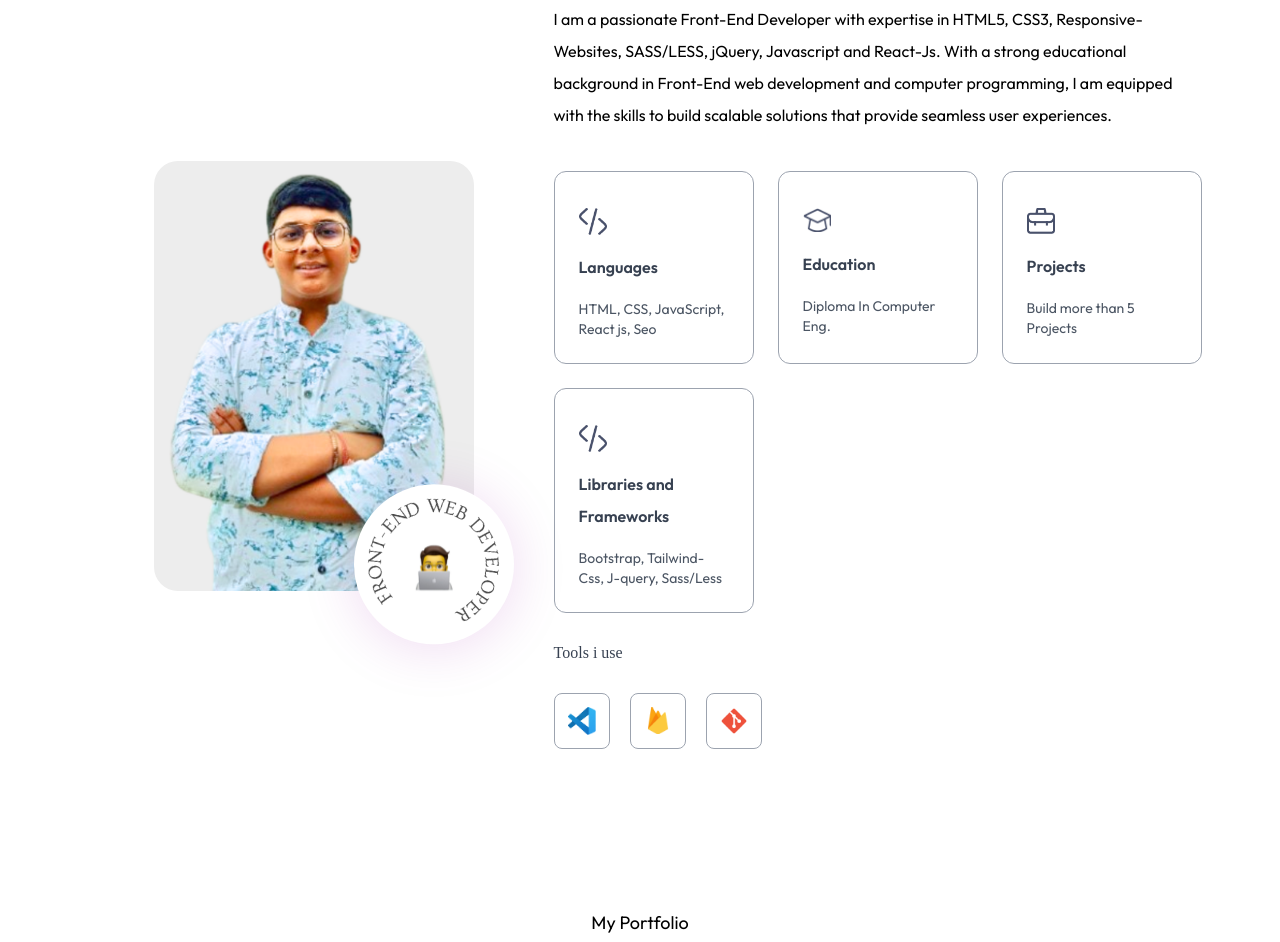
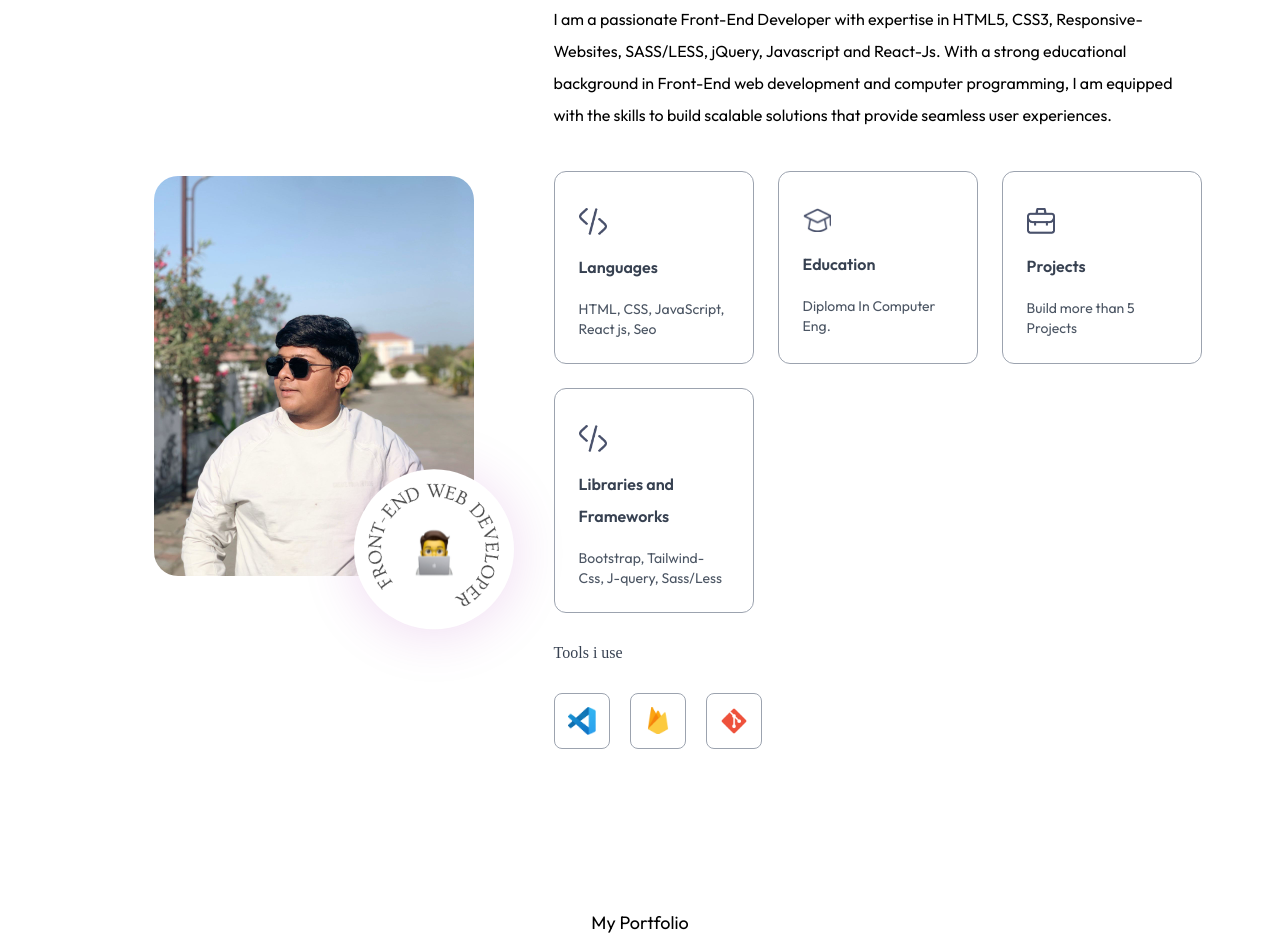
Before and after one commit to KrishUsadadiya/Portfolio-Krish-Usadadiya, a plain HTML site: page index.html in a window 1280 px wide. Shown: the part 1001-1943 px from the top of the page. Drawn offline with nearby package versions, Linux system fonts and the light colour scheme; a web font is replaced by a local one.

Commit message:
new images

```diff
--- a/index.html
+++ b/index.html
@@ -98,7 +98,7 @@
 
         <div class="flex w-full flex-col lg:flex-row items-center gap-20 my-20">
             <div class="max-w-max mx-auto relative">
-                <img src="./images/user-image.png" alt="user" class="w-64 sm:w-80 rounded-3xl max-w-none">
+                <img src="./images/krish-1.jpg" alt="user" class="w-64 sm:w-80 rounded-3xl max-w-none">
 
                 <div
                     class="bg-white w-1/2 aspect-square absolute right-0 bottom-0 rounded-full translate-x-1/4 translate-y-1/3 shadow-[0_4px_55px_rgba(149,0,162,0.15)] flex items-center justify-center">
```
Also changed, not shown: images/krish-1.jpg (added), images/krish-2.jpg (added).
